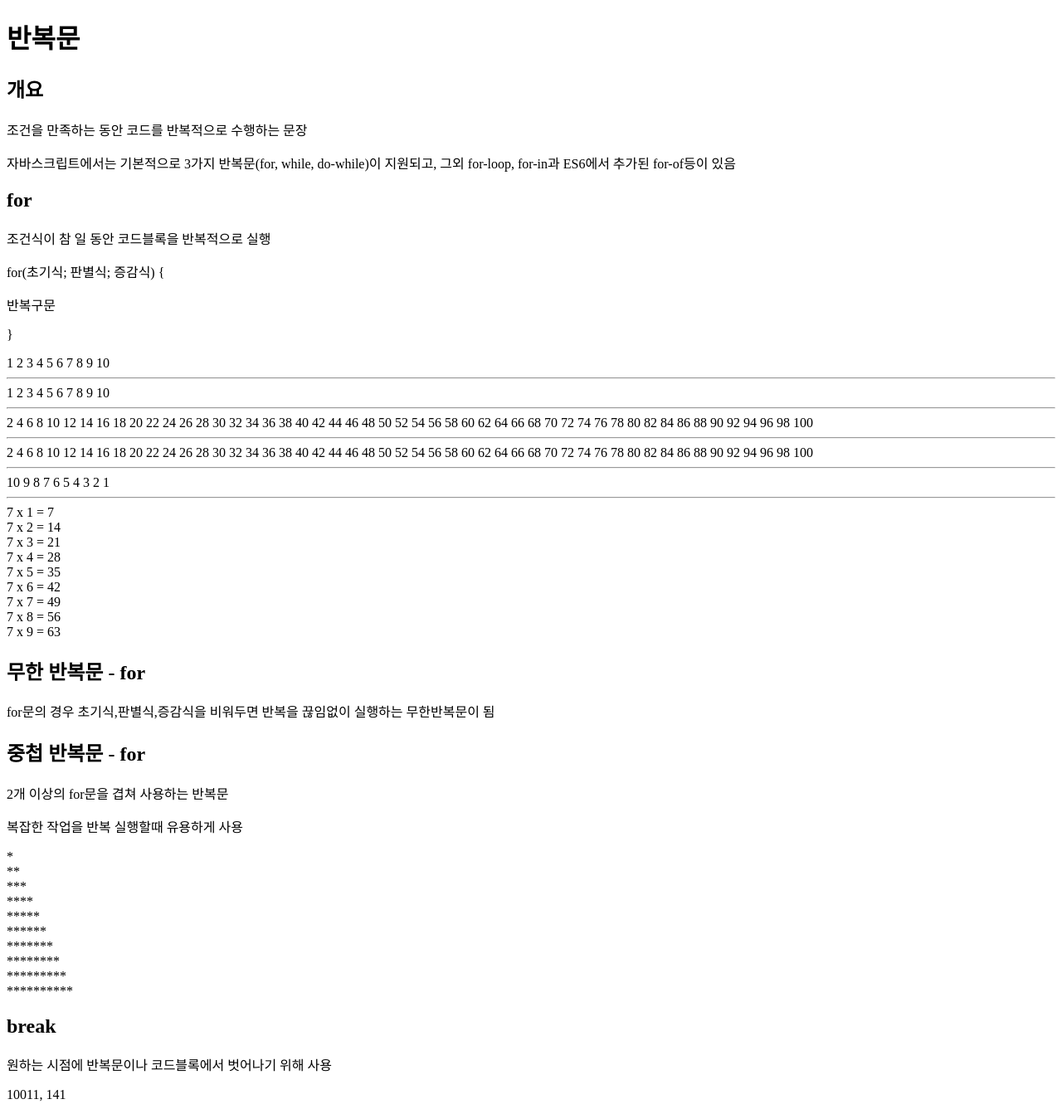
After one commit to evollivia/frontend2, a FastAPI app: template views/templates/js/05loop.html in a window 1280 px wide. The commit adds this page. Shown: the whole page at 83% size. Run offline with FastAPI, Linux system fonts and the light colour scheme; the template is opened without the code that fills it, so the values that code supplies are empty.

Commit message:
반봅문 - for, break

```diff
--- a/app/routes/jscript.py
+++ b/app/routes/jscript.py
@@ -31,3 +31,8 @@ async def operator(req: Request):
 @jscript_router.get('/condition')
 async def condition(req: Request):
     return templates.TemplateResponse('js/04condition.html', {'request': req})
+
+
+@jscript_router.get('/loop')
+async def loop(req: Request):
+    return templates.TemplateResponse('js/05loop.html', {'request': req})
--- /dev/null
+++ b/views/templates/js/05loop.html
@@ -0,0 +1,104 @@
+<!DOCTYPE html>
+<html lang="ko">
+<head>
+    <meta charset="UTF-8">
+    <title>반복문</title>
+</head>
+<body>
+    <h1>반복문</h1>
+    <h2>개요</h2>
+    <p>조건을 만족하는 동안 코드를 반복적으로 수행하는 문장</p>
+    <p>자바스크립트에서는 기본적으로
+        3가지 반복문(for, while, do-while)이 지원되고,
+        그외 for-loop, for-in과 ES6에서 추가된 for-of등이 있음</p>
+
+    <h2>for</h2>
+    <p>조건식이 참 일 동안 코드블록을 반복적으로 실행</p>
+    <p>for(초기식; 판별식; 증감식) {</p>
+    <p>    반복구문</p>
+    <p>}</p>
+    <script>
+        // 1~10 까지 정수출력
+        document.write('1 ');
+        document.write('2 ');
+        document.write('3 ');
+        document.write('4 ');
+        document.write('5 ');
+        document.write('6 ');
+        document.write('7 ');
+        document.write('8 ');
+        document.write('9 ');
+        document.write('10 ', '<br>');
+        document.write('<hr>');
+    </script>
+
+    <script>
+        // // 1~10 까지 정수출력 : for
+        for (let i = 1; i <= 10; ++i){
+            document.write(`${i} `);
+        }
+        document.write('<hr>');
+        // 1~100사이 짝수 출력
+        for (let i = 2; i <= 100; i = i + 2){
+            document.write(`${i} `);
+        }
+        document.write('<hr>');
+        for (let i = 1; i <= 100; ++i){
+            if (i % 2 ===0)
+            document.write(`${i} `);
+        }
+        document.write('<hr>');
+        // 10~1까지 정수출력
+        for (let i = 10; i > 0; --i){
+            document.write(`${i} `);
+        }
+        document.write('<hr>');
+        // 구구단 출력 : 7단
+        for (let i = 1; i < 10; ++i){
+            document.write(`7 x ${i} = ${7 * i}`, '<br>');
+        }
+    </script>
+
+    <h2>무한 반복문 - for</h2>
+    <p>for문의 경우 초기식,판별식,증감식을 비워두면 반복을 끊임없이 실행하는 무한반복문이 됨</p>
+    <script>
+        // for( ; ; ){
+        //     document.write('Hello, World!!', '<br>')
+        // }
+    </script>
+
+    <h2>중첩 반복문 - for</h2>
+    <p>2개 이상의 for문을 겹쳐 사용하는 반복문</p>
+    <p>복잡한 작업을 반복 실행할때 유용하게 사용</p>
+    <script>
+        // 10층짜리 별 삼각형 만들기
+        for (let i = 1; i <= 10; ++i){      // 층 반복문
+            for(let j = 1; j <= i; ++j){    // 별 반복문
+                document.write('*');
+            }
+            document.write('<br>');
+        }
+    </script>
+
+    <script>
+        // 구구단 출력
+    </script>
+
+    <h2>break</h2>
+    <p>원하는 시점에 반복문이나 코드블록에서 벗어나기 위해 사용</p>
+    <script>
+        // 1~1000까지의 총합을 계산
+        // 단, 총합이 10000을 넘으면 계산을 중단함
+        let sum = 0;
+        let cnt = 0;
+        for (let i = 1; i <= 1000; ++i){
+            sum = sum + i;
+            cnt = i;
+            if (sum > 10000){
+                break;
+            }
+        }
+        document.write(`${sum}, ${cnt}`)
+    </script>
+</body>
+</html>
--- a/views/templates/js/index.html
+++ b/views/templates/js/index.html
@@ -11,7 +11,7 @@
     <li>02 - 변수와 자료형 [<a href="/js/type">이동</a>] </li>
     <li>03 - 오퍼레이터 [<a href="/js/operator">이동</a>] </li>
     <li>04 - 조건문 [<a href="/js/condition">이동</a>] </li>
-<!--    <li>05 - JS 리스트 [<a href="/js/list">이동</a>] </li>-->
+    <li>05 - 반복문 [<a href="/js/loop">이동</a>] </li>
 <!--    <li>06 - JS 포지션 [<a href="/js/position">이동< /a>] </li>-->
 <!--    <li>07 - JS 백그라운드 [<a href="/js/background">이동</a>] </li>-->
 <!--    <li>08 - JS 테이블 [<a href="/js/table">이동</a>] </li>-->
```
